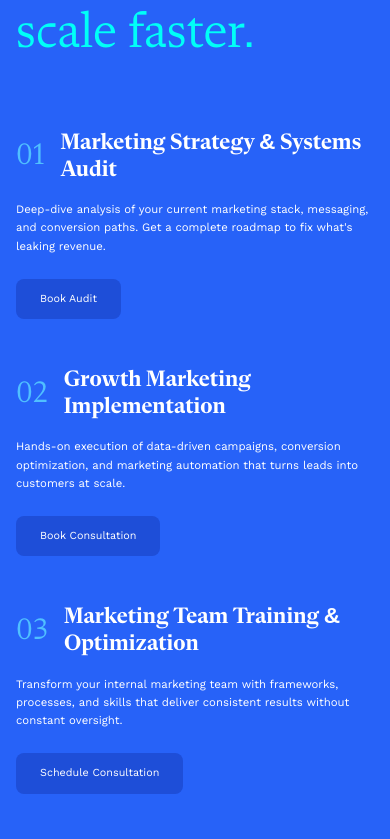
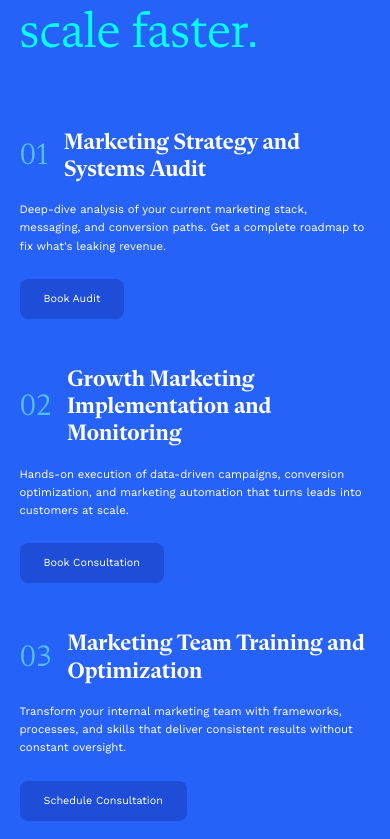
Before and after one commit to SystemSaura/hussam-portfolio, a Next.js app: page / in a window 390 px wide. Shown: the part 3165-4004 px from the top of the page. Built offline with nearby package versions, Linux system fonts and the light colour scheme.

Commit message:
progress

```diff
--- a/src/app/globals.css
+++ b/src/app/globals.css
@@ -261,6 +261,22 @@
   width: 852.56px;
   height: 457.54px;
   margin: 0 auto;
+}
+
+.services_container {
+  width: 1200px;
+  max-width: 90vw;
+  margin-left: auto;
+  margin-right: auto;
+  margin-left: calc(50% - 600px + (852.56px / 2 - 426.28px));
+}
+
+@media (max-width: 1200px) {
+  .services_container {
+    width: 90vw;
+    margin-left: auto;
+    margin-right: auto;
+  }
 }
 
 .home_header_content {
--- a/src/app/page.tsx
+++ b/src/app/page.tsx
@@ -167,7 +167,7 @@ export default function Home() {
 
       {/* Services Section */}
       <section className="bg-custom-blue py-20 text-white">
-        <div className="max-w-7xl mx-auto px-4 sm:px-6 lg:px-8">
+        <div className="services_container">
           <div className="grid lg:grid-cols-2 gap-16 items-start">
             {/* Left side */}
             <div>
@@ -183,7 +183,7 @@ export default function Home() {
               <div>
                 <div className="flex items-center mb-4">
                   <div className="services-number mr-4">01</div>
-                  <h3 className="services-title">Marketing Strategy & Systems Audit</h3>
+                  <h3 className="services-title">Marketing Strategy and Systems Audit</h3>
                 </div>
                 <p className="services-description mb-6 leading-relaxed">
                   Deep-dive analysis of your current marketing stack, messaging, and conversion paths. Get a complete roadmap to fix what's leaking revenue.
@@ -197,7 +197,7 @@ export default function Home() {
              <div>
                 <div className="flex items-center mb-4">
                   <div className="services-number mr-4">02</div>
-                  <h3 className="services-title">Growth Marketing Implementation</h3>
+                  <h3 className="services-title">Growth Marketing Implementation and Monitoring</h3>
                 </div>
                 <p className="services-description mb-6 leading-relaxed">
                   Hands-on execution of data-driven campaigns, conversion optimization, and marketing automation that turns leads into customers at scale.
@@ -211,7 +211,7 @@ export default function Home() {
               <div>
                 <div className="flex items-center mb-4">
                   <div className="services-number mr-4">03</div>
-                  <h3 className="services-title">Marketing Team Training & Optimization</h3>
+                  <h3 className="services-title">Marketing Team Training and Optimization</h3>
                 </div>
                 <p className="services-description mb-6 leading-relaxed">
                   Transform your internal marketing team with frameworks, processes, and skills that deliver consistent results without constant oversight.
```
